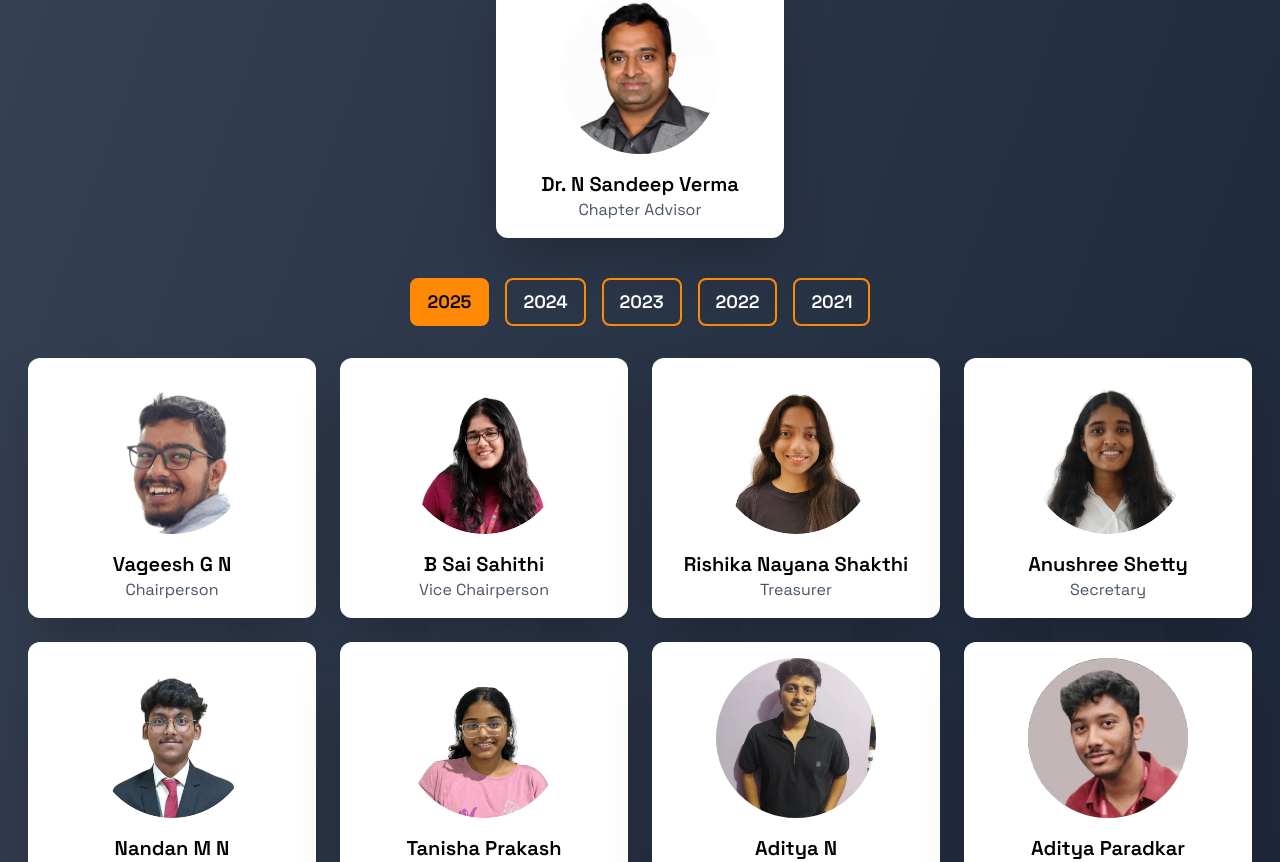
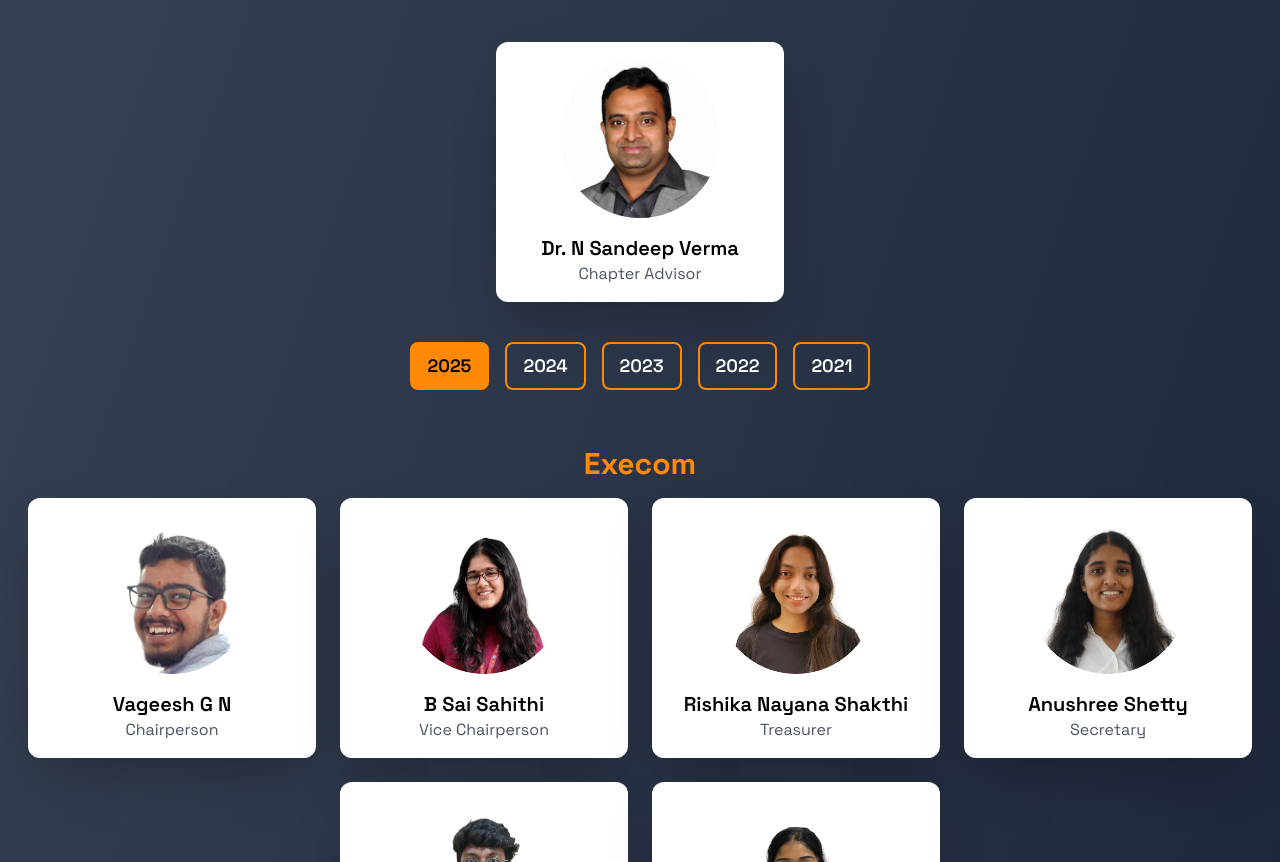
Before and after one commit to BMSCE-IEEE-CS/bmsceieeecs, a Next.js app: page / in a window 1280 px wide. Shown: the part 1938-2800 px from the top of the page. Built offline with nearby package versions, Linux system fonts and the light colour scheme.

Commit message:
updated teams section

```diff
--- a/components/Hero.tsx
+++ b/components/Hero.tsx
@@ -30,7 +30,6 @@ const Hero = () => {
         <Stat />
       </div>
 
-      {/* Scroll Arrow to #about */}
       <Link
         href="#about"
         className="absolute bottom-6 animate-bounce p-3 rounded-full bg-white text-black hover:shadow-xl transition"
--- a/components/Navbar.tsx
+++ b/components/Navbar.tsx
@@ -15,7 +15,7 @@ const Navbar = () => {
 
   return (
     <>
-      <nav className="fixed top-0 left-1/2 transform -translate-x-1/2 w-[95%] max-w-7xl mx-auto z-50 bg-orange-400/50 backdrop-blur-md text-white font-semibold px-6 py-3 rounded-b-2xl shadow-lg flex justify-between items-center">
+      <nav className="w-[95%] max-w-7xl mx-auto z-50 bg-orange-400/50 backdrop-blur-md text-white font-semibold px-6 py-3 rounded-b-2xl shadow-lg flex justify-between items-center">
         <div className="flex items-center gap-2">
           <Image
             src="/images/bmsceieeecs.png"
--- a/components/Team.tsx
+++ b/components/Team.tsx
@@ -9,8 +9,15 @@ interface TeamMemberProp {
   image: string;
 }
 
-const teamData: Record<number, TeamMemberProp[]> = {
+interface TeamCatProps {
+  execom: TeamComponentProps[];
+  sac?: TeamComponentProps[];
+}
+
+const teamData: Record<number, TeamCatProps[]> = {
   "2021": [
+    {
+      execom: [
         {
           name: "Nandita Mahendra",
           desig: "Chairperson",
@@ -22,7 +29,11 @@ const teamData: Record<number, TeamMemberProp[]> = {
           image: "/images/people/2021/abhinandan.png",
         },
       ],
+    },
+  ],
   "2022": [
+    {
+      execom: [
         {
           name: "Supriya P G",
           desig: "Chairperson",
@@ -53,6 +64,8 @@ const teamData: Record<number, TeamMemberProp[]> = {
           desig: "Senior SAC",
           image: "/images/people/2022/tuhina.png",
         },
+      ],
+      sac: [
         {
           name: "Disha Naik",
           desig: "SAC",
@@ -94,7 +107,11 @@ const teamData: Record<number, TeamMemberProp[]> = {
           image: "/images/people/placeholder.png",
         },
       ],
+    },
+  ],
   "2023": [
+    {
+      execom: [
         {
           name: "Dyuthi B V",
           desig: "Chairperson",
@@ -120,6 +137,8 @@ const teamData: Record<number, TeamMemberProp[]> = {
           desig: "Joint Secretary",
           image: "/images/people/2023/disha.png",
         },
+      ],
+      sac: [
         {
           name: "Aneesh K P",
           desig: "SAC",
@@ -161,7 +180,11 @@ const teamData: Record<number, TeamMemberProp[]> = {
           image: "/images/people/2024/tk.png",
         },
       ],
+    },
+  ],
   "2024": [
+    {
+      execom: [
         {
           name: "Dheemanth G Athreya",
           desig: "Chairperson",
@@ -197,6 +220,8 @@ const teamData: Record<number, TeamMemberProp[]> = {
           desig: "Technical Lead",
           image: "/images/people/2024/sneha.png",
         },
+      ],
+      sac: [
         {
           name: "Anushree Shetty",
           desig: "SAC",
@@ -238,7 +263,11 @@ const teamData: Record<number, TeamMemberProp[]> = {
           image: "/images/people/2025/vageesh.png",
         },
       ],
+    },
+  ],
   "2025": [
+    {
+      execom: [
         {
           name: "Vageesh G N",
           desig: "Chairperson",
@@ -269,6 +298,8 @@ const teamData: Record<number, TeamMemberProp[]> = {
           desig: "Joint Secretary",
           image: "/images/people/2025/tanisha.png",
         },
+      ],
+      sac: [
         {
           name: "Aditya N",
           desig: "SAC",
@@ -310,6 +341,8 @@ const teamData: Record<number, TeamMemberProp[]> = {
           image: "/images/people/2026/vaibhav.png",
         },
       ],
+    },
+  ],
 };
 
 interface TeamComponentProps {
@@ -320,7 +353,10 @@ interface TeamComponentProps {
 
 const TeamComponent = ({ image, name, desig }: TeamComponentProps) => {
   return (
-    <div className="p-4 bg-white rounded-xl w-72 flex flex-col items-center shadow-2xl">
+    <div
+      id="team"
+      className="p-4 bg-white rounded-xl w-72 flex flex-col items-center shadow-2xl"
+    >
       <div className="w-40 aspect-square relative">
         <Image
           className="rounded-full object-cover"
@@ -341,17 +377,21 @@ const Team = () => {
   const [year, setYear] = useState<number>(2025);
   const years = [2025, 2024, 2023, 2022, 2021];
 
+  const yearData = teamData[year]?.[0];
+
   return (
     <div className="py-20 px-4">
       <div className="flex flex-col items-center justify-center w-full">
         <h1 className="text-orange-400 text-4xl font-bold mb-10">
           Meet the Team
         </h1>
+
         <TeamComponent
           name="Dr. N Sandeep Verma"
           desig="Chapter Advisor"
           image="/images/people/sv.png"
         />
+
         <div className="flex flex-wrap items-center justify-center mt-10 gap-4 mb-4">
           {years.map((y) => (
             <button
@@ -366,16 +406,37 @@ const Team = () => {
           ))}
         </div>
 
-        <div className="flex flex-wrap justify-center items-start gap-6 mt-4 w-full">
-          {teamData[year]?.map((value, idx) => (
+        {yearData?.execom && (
+          <>
+            <h2 className="text-3xl font-bold text-orange-400 mt-10">Execom</h2>
+            <div className="flex flex-wrap justify-center items-start gap-6 w-full mt-4">
+              {yearData.execom.map((member, idx) => (
                 <TeamComponent
-              key={`${value.name}-${idx}`}
-              name={value.name}
-              image={value.image}
-              desig={value.desig}
+                  key={`execom-${member.name}-${idx}`}
+                  name={member.name}
+                  image={member.image}
+                  desig={member.desig}
                 />
               ))}
             </div>
+          </>
+        )}
+
+        {yearData?.sac && (
+          <>
+            <h2 className="text-2xl font-bold text-orange-400 mt-10">SAC</h2>
+            <div className="flex flex-wrap justify-center items-start gap-6 w-full mt-4">
+              {yearData.sac.map((member, idx) => (
+                <TeamComponent
+                  key={`sac-${member.name}-${idx}`}
+                  name={member.name}
+                  image={member.image}
+                  desig={member.desig}
+                />
+              ))}
+            </div>
+          </>
+        )}
       </div>
     </div>
   );
```
Lines whose indentation alone changed are shown as unchanged.
